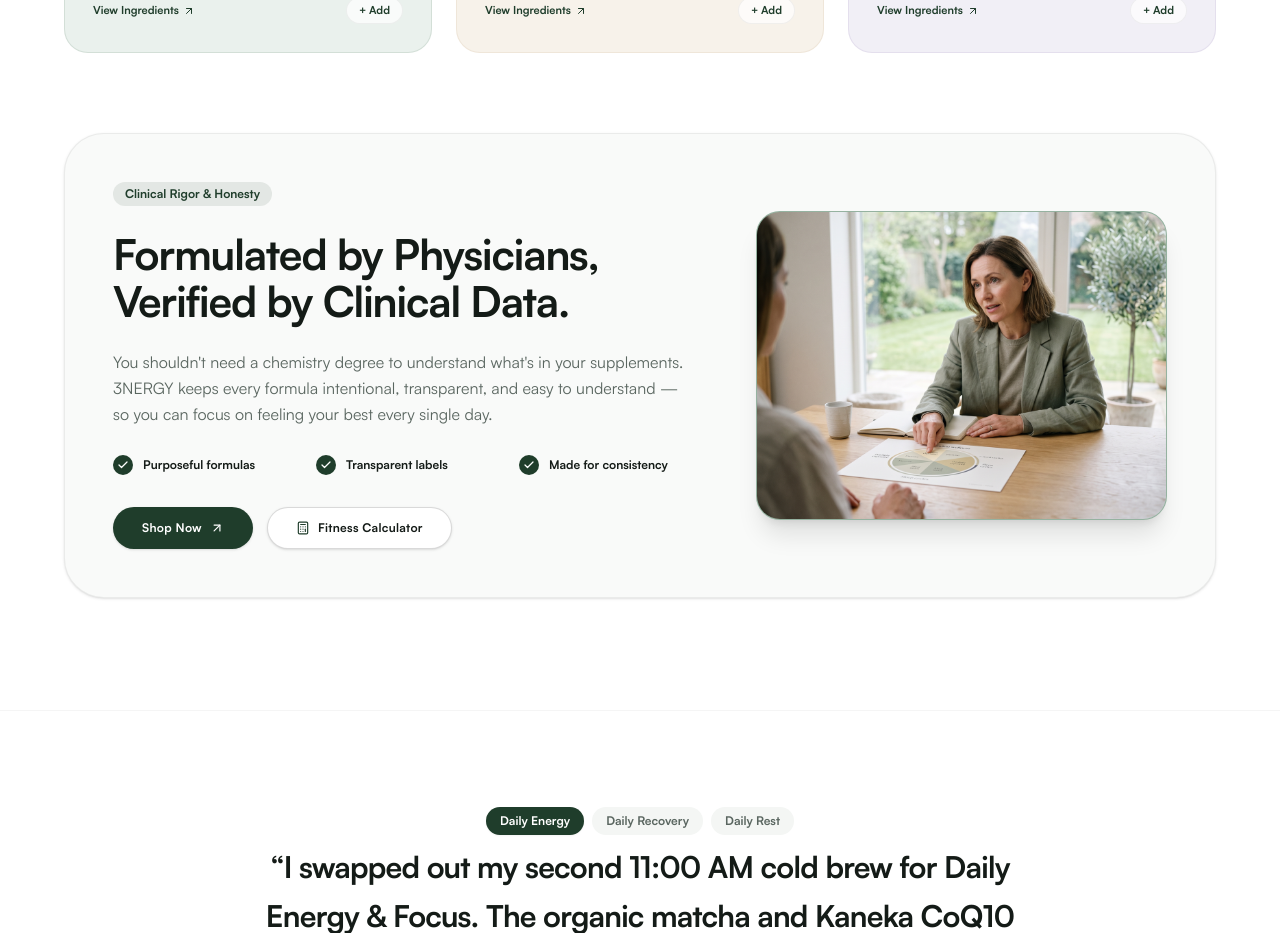
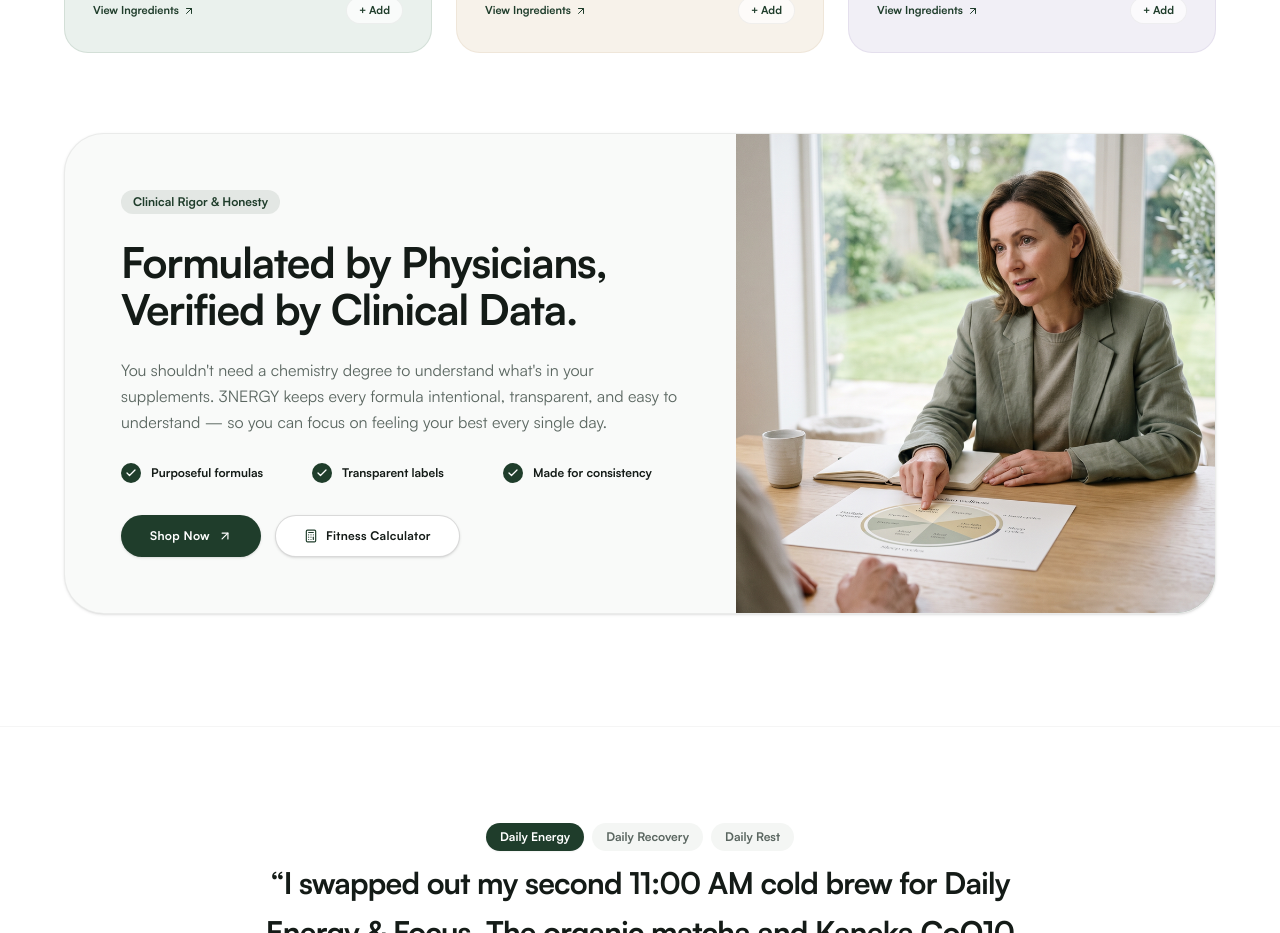
Before and after one commit to Jack-Pision/3nergy-website, a Next.js app: page / in a window 1280 px wide. Shown: the part 2220-3153 px from the top of the page. Built offline with nearby package versions, Linux system fonts and the light colour scheme.

Commit message:
feat(design): full-bleed edge-to-edge alignment for Clinical Rigor banner image

```diff
--- a/src/components/home/daily-essentials-section.tsx
+++ b/src/components/home/daily-essentials-section.tsx
@@ -215,11 +215,11 @@ export function DailyEssentialsSection() {
         </div>
 
         {/* Clinical Rigor & Sourcing Banner */}
-        <div className="max-w-6xl xl:max-w-7xl 2xl:max-w-[1520px] mx-auto rounded-[2.5rem] bg-[#f9faf9] border border-black/[0.06] p-8 sm:p-10 lg:p-12 shadow-sm">
-          <div className="grid grid-cols-1 lg:grid-cols-12 gap-8 lg:gap-12 items-center">
+        <div className="max-w-6xl xl:max-w-7xl 2xl:max-w-[1520px] mx-auto rounded-[2.5rem] bg-[#f9faf9] border border-black/[0.06] shadow-sm overflow-hidden">
+          <div className="grid grid-cols-1 lg:grid-cols-12 items-stretch">
 
             {/* Left Content Column */}
-            <div className="lg:col-span-7 flex flex-col justify-center space-y-6">
+            <div className="lg:col-span-7 p-8 sm:p-12 lg:p-14 flex flex-col justify-center space-y-6">
               <div className="inline-flex items-center gap-2 px-3 py-1 rounded-full bg-[#1f3d2b]/10 text-[#1f3d2b] text-xs font-semibold w-fit">
                 Clinical Rigor &amp; Honesty
               </div>
@@ -245,7 +245,7 @@ export function DailyEssentialsSection() {
                 </div>
 
                 <div className="flex items-center gap-2.5">
-                  <div className="w-5 h-5 rounded-full bg-[#1f3d2b] flex items-center justify-center text-[#1f3d2b] text-white shrink-0">
+                  <div className="w-5 h-5 rounded-full bg-[#1f3d2b] flex items-center justify-center text-white shrink-0">
                     <Check className="w-3 h-3 stroke-[2.5]" />
                   </div>
                   <span className="text-xs font-bold text-[#141b17]">
@@ -254,7 +254,7 @@ export function DailyEssentialsSection() {
                 </div>
 
                 <div className="flex items-center gap-2.5">
-                  <div className="w-5 h-5 rounded-full bg-[#1f3d2b] flex items-center justify-center text-[#1f3d2b] text-white shrink-0">
+                  <div className="w-5 h-5 rounded-full bg-[#1f3d2b] flex items-center justify-center text-white shrink-0">
                     <Check className="w-3 h-3 stroke-[2.5]" />
                   </div>
                   <span className="text-xs font-bold text-[#141b17]">
@@ -283,17 +283,15 @@ export function DailyEssentialsSection() {
               </div>
             </div>
 
-            {/* Right Graphic Column: Doctor with Consistency Gauge */}
-            <div className="lg:col-span-5 flex items-center justify-center">
-              <div className="relative w-full aspect-[4/3] rounded-3xl overflow-hidden shadow-xl border border-black/5 bg-[#9dbca9] group">
+            {/* Right Graphic Column: Full-Bleed Doctor with Consistency Gauge */}
+            <div className="lg:col-span-5 relative min-h-[380px] lg:min-h-full w-full bg-[#9dbca9]">
               <Image
                 src="/images/doctor_gauge.png"
                 alt="Doctor with consistency metric"
                 fill
                 sizes="(max-width: 1024px) 100vw, 42vw"
-                  className="object-cover group-hover:scale-105 transition-transform duration-700"
+                className="object-cover object-center"
               />
-              </div>
             </div>
 
           </div>
```
Lines whose indentation alone changed are shown as unchanged.
